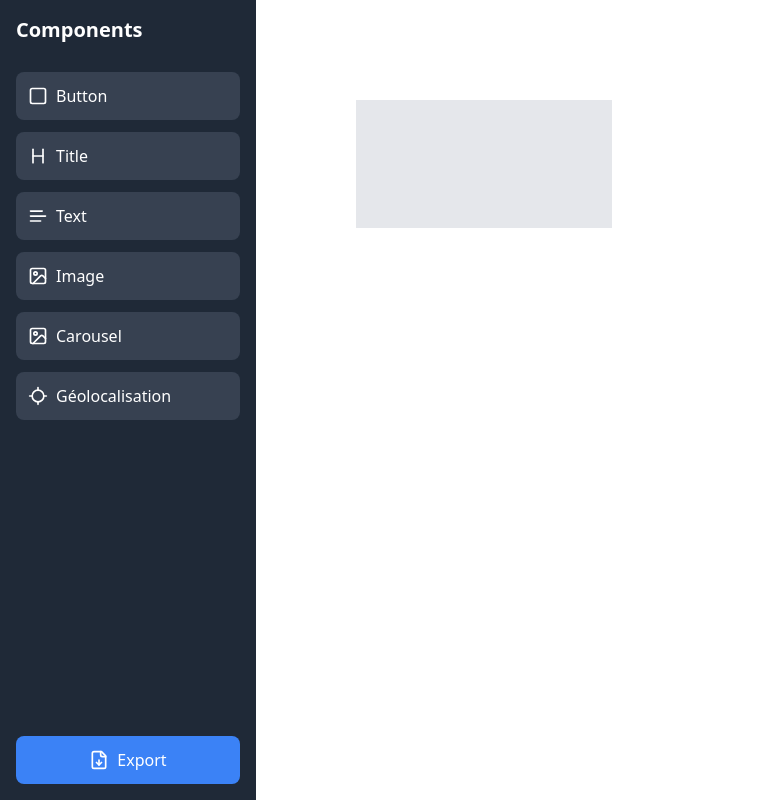
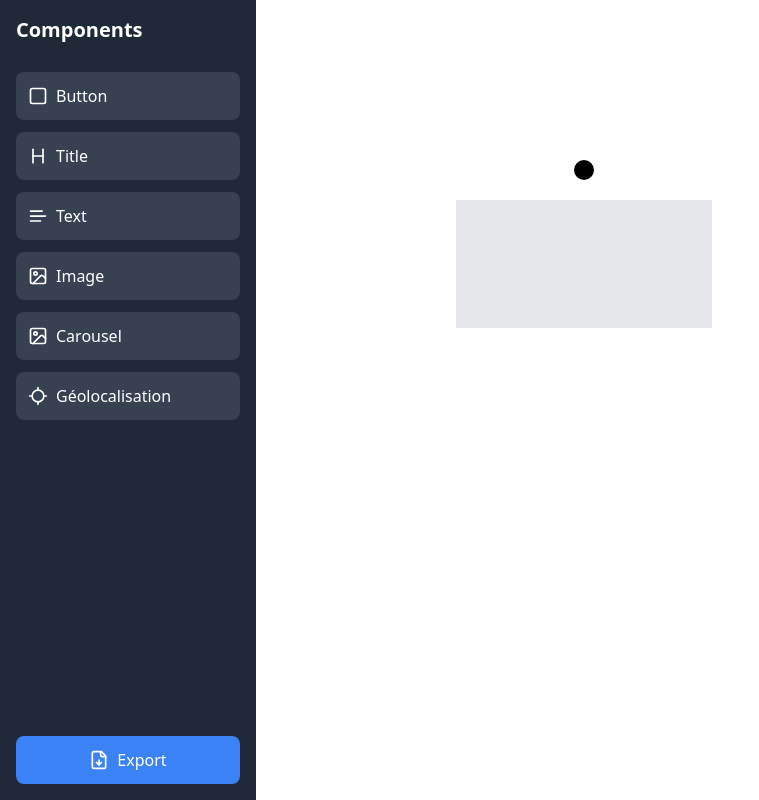
Before and after one commit to ghostland-dev/srcum-figma-like, a React (Vite) app: page / in a window 1280 px wide. Both pictures are taken after a click on the button "Carousel". Shown: the whole page, without its empty margins (0-759 px from the left). Built offline with nearby package versions, Linux system fonts and the light colour scheme.

Commit message:
Carousel dragable

```diff
--- a/src/components/Canvas.tsx
+++ b/src/components/Canvas.tsx
@@ -104,13 +104,48 @@ export function Canvas({
             />
           )}
           {component.type === 'carousel' && (
-            <Swiper className="w-64 h-32 bg-gray-200">
-              {(component.images || []).map((image, index) => (
-                <SwiperSlide key={index}>
-                  <img src={image} alt={`Slide ${index}`} className="w-full h-full object-cover" />
-                </SwiperSlide>
-              ))}
-            </Swiper>
+            <div
+              style={{
+                position: 'absolute',
+                left: component.position.x,
+                top: component.position.y,
+                width: '256px',
+              }}
+              className={`relative ${
+                selectedId === component.id ? 'ring-2 ring-blue-500' : ''
+              }`}
+            >
+              <div
+                draggable
+                onDragStart={(e) => handleDragStart(e, component.id)}
+                onDrag={(e) => handleDrag(e, component.id)}
+                style={{
+                  width: '20px',
+                  height: '20px',
+                  borderRadius: '50%',
+                  backgroundColor: '#000000',
+                  position: 'absolute',
+                  top: '-40px',
+                  left: '50%',
+                  transform: 'translateX(-50%)',
+                  cursor: 'grab',
+                }}
+              ></div>
+              <Swiper
+                className="w-64 h-32 bg-gray-200"
+                onTouchStart={(e) => e.stopPropagation()}
+              >
+                {(component.images || []).map((image, index) => (
+                  <SwiperSlide key={index}>
+                    <img
+                      src={image}
+                      alt={`Slide ${index}`}
+                      className="w-full h-full object-cover"
+                    />
+                  </SwiperSlide>
+                ))}
+              </Swiper>
+            </div>
           )}
         </div>
       ))}
```
